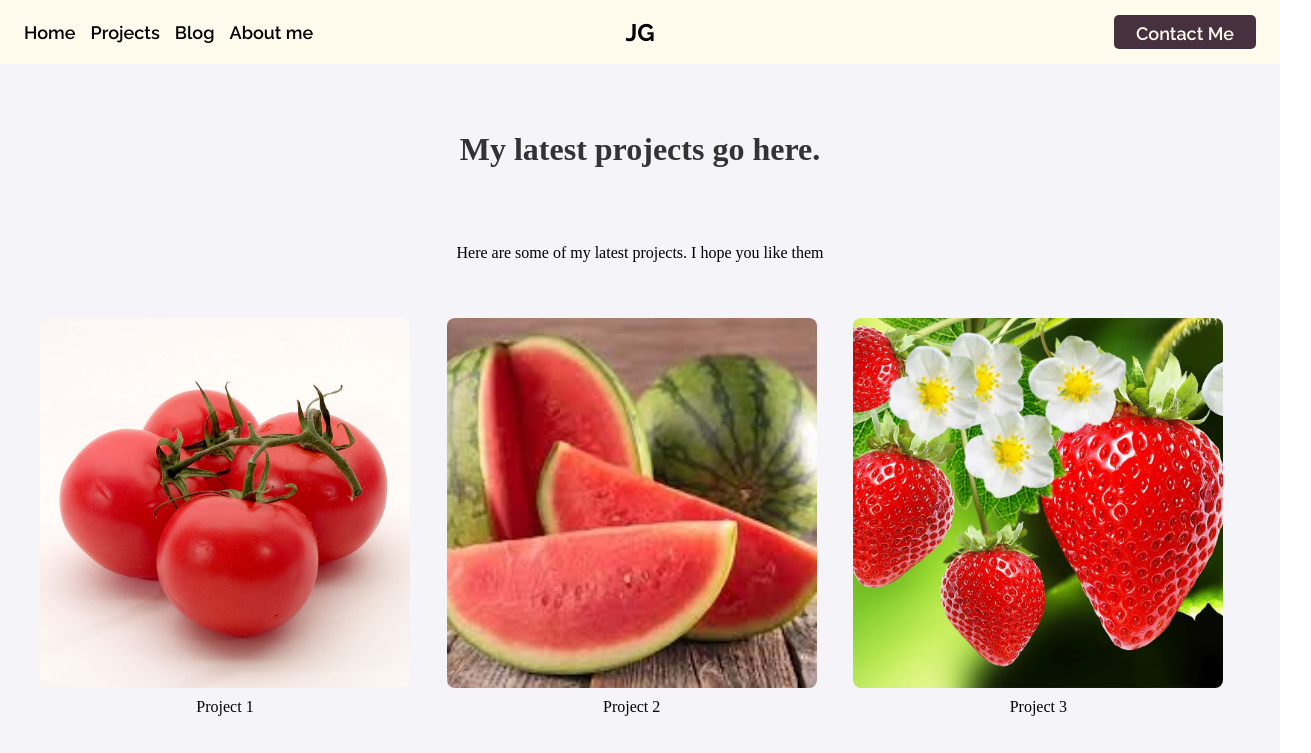
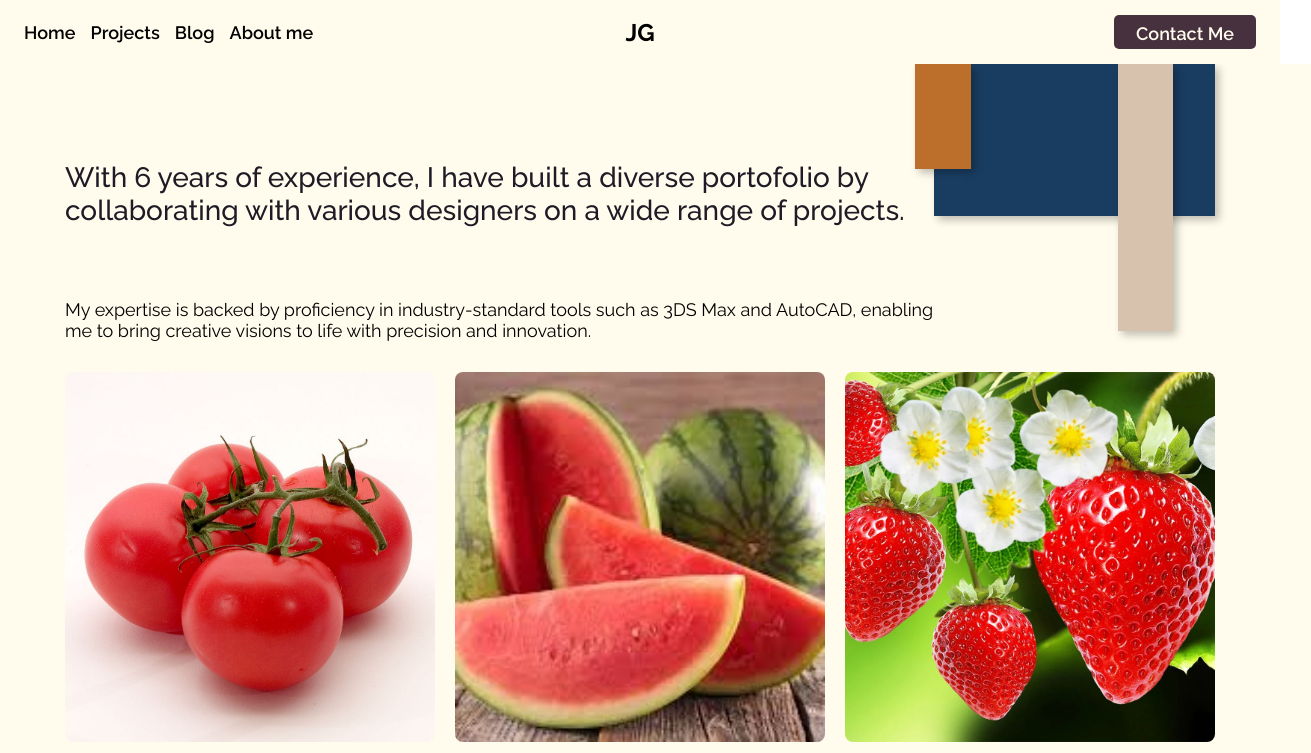
Before and after one commit to Laelys/portofolio_project, a React (Vite) app: page /projects in a window 1280 px wide. Shown: the top 753 px of the page, 1311 px wide, since content can reach past the window. Built offline with nearby package versions, Linux system fonts and the light colour scheme.

Commit message:
fixed the graphic element

```diff
--- a/src/components/ProjectsComponent.jsx
+++ b/src/components/ProjectsComponent.jsx
@@ -13,9 +13,19 @@ import image8 from "../assets/projects-images/8.jpg";
 const ProjectsComponent = () => {
   return (
     <div className="projects__container">
-      <h2 className="projects__title">My latest projects go here.</h2>
+      <div className="projects__graphics">
+        <div className="projects__rectangle__first"></div>
+        <div className="projects__rectangle__second"></div>
+        <div className="projects__rectangle__third"></div>
+      </div>
+      <h2 className="projects__title">
+        With 6 years of experience, I have built a diverse portofolio by
+        collaborating with various designers on a wide range of projects.
+      </h2>
       <p className="projects__description">
-        Here are some of my latest projects. I hope you like them
+        My expertise is backed by proficiency in industry-standard tools such as
+        3DS Max and AutoCAD, enabling me to bring creative visions to life with
+        precision and innovation.
       </p>
 
       <div className="projects__row">
--- a/src/styling/home.css
+++ b/src/styling/home.css
@@ -134,6 +134,7 @@
   align-items: center;
   padding: 132px 107px;
   box-sizing: border-box;
+  overflow: hidden;
 }
 
 .quote__content {
@@ -193,7 +194,7 @@
   width: 281px;
   height: 54px;
   background-color: #193d61;
-  box-shadow: 4px 4px 8px 0px #00000040;
+  box-shadow: 4px 0px 8px 0px #00000040, inset 0px -1px 0px 0px #193d61;
   z-index: 2;
 }
 
@@ -205,7 +206,7 @@
   height: 81px;
   background-color: #bc6f2b;
   box-shadow: 4px 4px 8px 0px #00000040;
-  z-index: 3;
+  z-index: 2;
 }
 
 .cta__section {
--- a/src/styling/projects.css
+++ b/src/styling/projects.css
@@ -1,23 +1,29 @@
+@font-face {
+  font-family: "Raleway";
+  src: url("/src/assets/fonts/Raleway-VariableFont_wght.ttf");
+}
+
 .projects__container {
+  font-family: "raleway";
+  background-color: #fffced;
   max-width: 1440px;
   width: 100%;
   display: flex;
   flex-direction: column;
+  margin: 0 auto;
+  padding: 0 96px;
+  box-sizing: border-box;
   align-items: flex-start;
-  margin: 0 auto;
-  gap: 40px;
-  background-color: #f4f4f9;
-  padding: 40px;
-  box-sizing: border-box;
+  position: relative;
+  overflow: hidden;
 }
 
 .projects__title {
-  font-size: 32px;
-  text-align: center;
-  margin-bottom: 20px;
-  color: #333;
+  font-weight: 500;
+  font-size: 28px;
+  color: #1e1b26;
+  margin-top: 97px;
 }
-
 .projects {
   font-size: 18px;
   text-align: center;
@@ -27,8 +33,16 @@
 
 .projects__title,
 .projects__description {
-  text-align: center;
+  text-align: left;
   width: 100%;
+  max-width: 891px;
+}
+
+.projects__description {
+  font-size: 18px;
+  font-weight: 400;
+  margin-top: 49px;
+  margin-bottom: 31px;
 }
 
 .project__card {
@@ -80,3 +94,39 @@
   text-align: left;
   flex: 1;
 }
+
+.projects__graphics {
+  position: absolute;
+  right: 0;
+  top: 0;
+}
+
+.projects__rectangle__first {
+  position: absolute;
+  right: 138px;
+  width: 55px;
+  height: 267px;
+  background-color: #d7c2ad;
+  box-shadow: 4px 4px 8px 0px #00000040;
+  z-index: 41;
+}
+
+.projects__rectangle__second {
+  position: absolute;
+
+  right: 96px;
+  width: 281px;
+  height: 152px;
+  background-color: #193d61;
+  box-shadow: 4px 4px 8px 0px #00000040;
+}
+
+.projects__rectangle__third {
+  position: absolute;
+  right: 340px;
+  width: 56px;
+  height: 105px;
+  background-color: #bc6f2b;
+  box-shadow: 4px 4px 8px 0px #00000040;
+  z-index: 1;
+}
```
